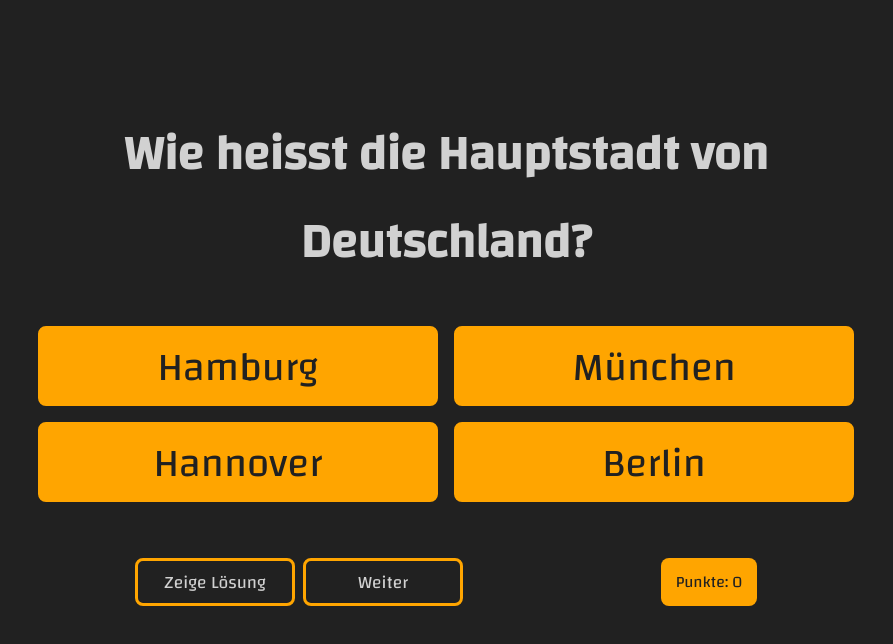
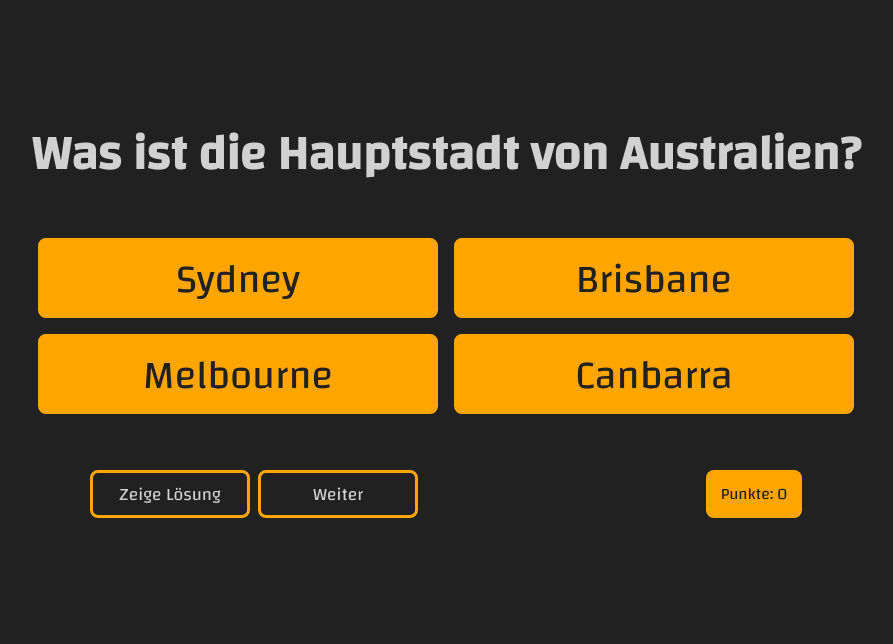
Before and after one commit to TonySN90/small-quizApp, a website built with Vite: page src/index.html in a window 1280 px wide. Shown: the whole page, without its empty margins (194-1087 px from the left). Built offline with nearby package versions, Linux system fonts and the light colour scheme.

Commit message:
implement random algorithm to display the answers

```diff
--- a/src/js/main.js
+++ b/src/js/main.js
@@ -46,7 +46,7 @@ const questionData = [
   },
 ];
 
-console.log(questionData);
+// console.log(questionData);
 
 const quizApp = function () {
   const questionEl = document.querySelector("#question");
@@ -62,9 +62,39 @@ const quizApp = function () {
   //   state
 
   const state = {
+    currentQuestion: 1,
     points: 0,
     penaltyPoints: 0,
   };
+
+  const display = function () {
+    let data = questionData[state.currentQuestion];
+
+    const shuffle = (arr) => {
+      for (let i = arr.length - 1; i > 0; i--) {
+        const j = Math.floor(Math.random() * (1 + i));
+        [arr[i], arr[j]] = [arr[j], arr[i]];
+      }
+    };
+
+    let answers = [
+      data.correctAnswer,
+      data.incorrectAnswers[0],
+      data.incorrectAnswers[1],
+      data.incorrectAnswers[2],
+    ];
+
+    shuffle(answers);
+    console.log(answers);
+
+    questionEl.innerHTML = data.question;
+    answerBtn_01.innerHTML = answers[0];
+    answerBtn_02.innerHTML = answers[1];
+    answerBtn_03.innerHTML = answers[2];
+    answerBtn_04.innerHTML = answers[3];
+  };
+
+  display();
 };
 
 quizApp();
--- a/src/scss/style.scss
+++ b/src/scss/style.scss
@@ -17,7 +17,7 @@ body {
 
 .wrapper {
   color: $color-font-bright;
-  width: 820px;
+  width: 1000px;
   height: 500px;
 
   display: flex;
```
